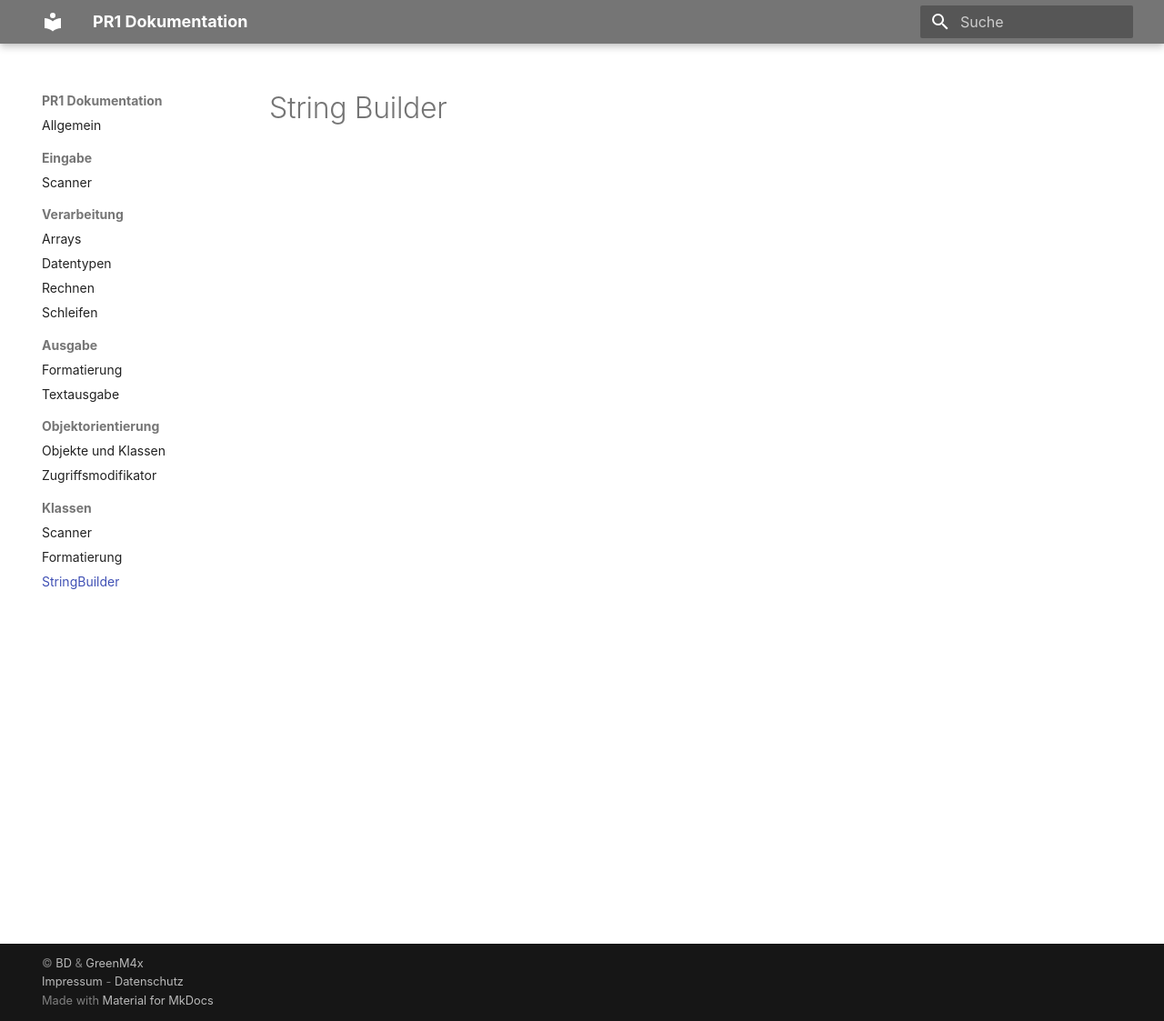
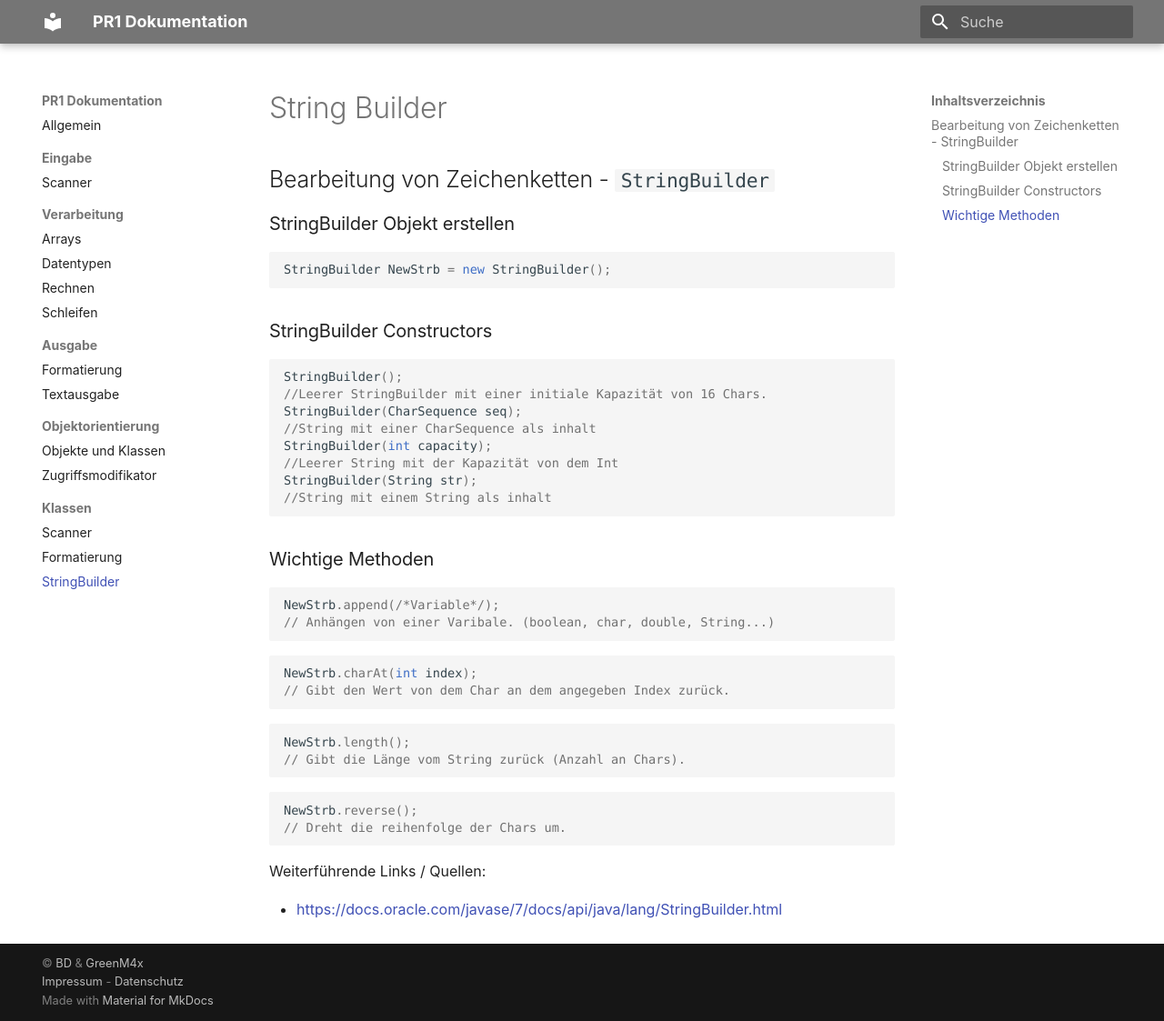
Before and after one commit to ADV25/pr1_doku, an MkDocs documentation site: the page built from docs/klassen/stringbuilder.md, in a window 1280 px wide and 1123 px high. Shown: the whole window at 91% size. Built offline with MkDocs 1.6.1 and Material for MkDocs 9.7.7, drawn with Linux system fonts in a browser that asks for light colours; a script that is not in the unit is left out.

Commit message:
String Builder Basics

````diff
--- a/docs/klassen/stringbuilder.md
+++ b/docs/klassen/stringbuilder.md
@@ -1 +1,56 @@
 # String Builder
+
+## Bearbeitung von Zeichenketten - `StringBuilder`
+
+### StringBuilder Objekt erstellen
+
+```java
+StringBuilder NewStrb = new StringBuilder();
+```
+
+### StringBuilder Constructors
+
+```java
+StringBuilder();
+//Leerer StringBuilder mit einer initiale Kapazität von 16 Chars.
+StringBuilder(CharSequence seq);
+//String mit einer CharSequence als inhalt
+StringBuilder(int capacity);
+//Leerer String mit der Kapazität von dem Int
+StringBuilder(String str);
+//String mit einem String als inhalt
+```
+
+### Wichtige Methoden
+
+```java
+
+NewStrb.append(/*Variable*/);
+// Anhängen von einer Varibale. (boolean, char, double, String...)
+
+```
+
+```java
+
+NewStrb.charAt(int index);
+// Gibt den Wert von dem Char an dem angegeben Index zurück.
+
+```
+
+```java
+
+NewStrb.length();
+// Gibt die Länge vom String zurück (Anzahl an Chars).
+
+```
+
+```java
+
+NewStrb.reverse();
+// Dreht die reihenfolge der Chars um.
+
+```
+
+Weiterführende Links / Quellen:
+
+- https://docs.oracle.com/javase/7/docs/api/java/lang/StringBuilder.html
````
